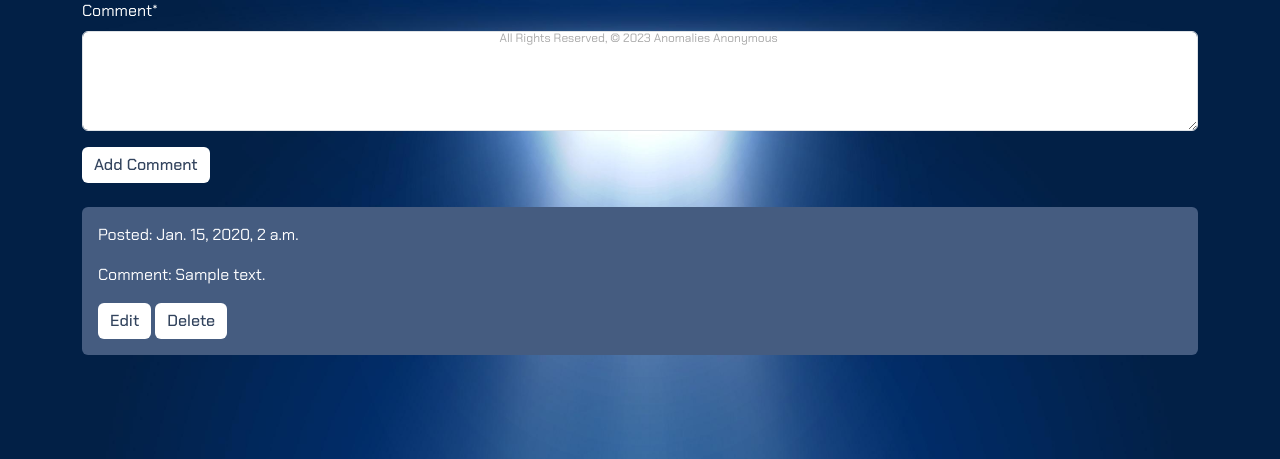
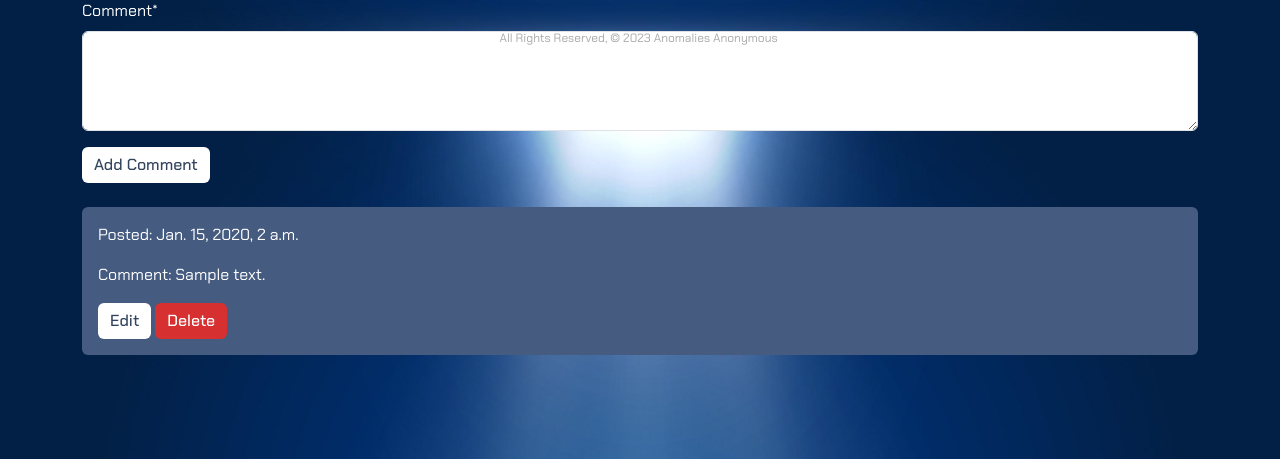
Before and after one commit to spbovarnick/anomalies-anonymous, a Django app: page /sightings/1/ in a window 1280 px wide. Shown: the part 737-1196 px from the top of the page. Run offline with Django 4.2, Linux system fonts and the light colour scheme; tables that the repository leaves empty hold one stand-in row (values such as "Sample post"); some libraries are stand-ins or nearby versions.

Commit message:
couple small fixes

```diff
--- a/anomaliesanonymous/main_app/templates/comment/comment_delete.html
+++ b/anomaliesanonymous/main_app/templates/comment/comment_delete.html
@@ -10,8 +10,8 @@
         <form action="" method="POST">
           {% csrf_token %}
           <div class="d-grid d-md-flex">
+            <a class="btn me-md-1 mb-1" href="{% url 'detail' sighting.id %}">Cancel</a>
             <input type="submit" class="btn btn-delete me-md-1 mb-1" value="Yes, delete">
-            <a class="btn mb-1" href="{% url 'detail' sighting.id %}">Cancel</a>
           </div>
         </form>
       </div>
@@ -22,5 +22,4 @@
 <div class="container d-flex justify-content-center">
   <img class="cow" src="/static/assets/cow.png">
 </div>
-
 {% endblock %}
--- a/anomaliesanonymous/main_app/templates/sightings/detail.html
+++ b/anomaliesanonymous/main_app/templates/sightings/detail.html
@@ -65,7 +65,7 @@
               <p class="card-text">Posted: {{ comment.date_posted }}</p>
               <p class="card-text">Comment: {{ comment.comment }}</p>
               <a href="{% url 'edit_comment' sighting.id comment.id %}" class="btn">Edit</a>
-              <a href="{% url 'delete_comment' sighting.id comment.id %}" class="btn">Delete</a>
+              <a href="{% url 'delete_comment' sighting.id comment.id %}" class="btn btn-delete">Delete</a>
             </div>
           </div>
         {% endfor %}
--- a/anomaliesanonymous/main_app/templates/sightings/sightings_create.html
+++ b/anomaliesanonymous/main_app/templates/sightings/sightings_create.html
@@ -16,5 +16,4 @@
         </div>
     </div>
 </div>
-
 {% endblock %}
```
